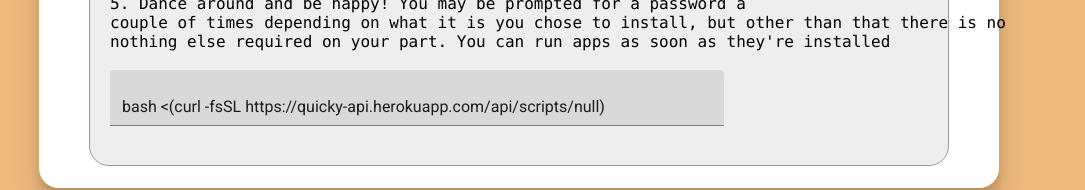
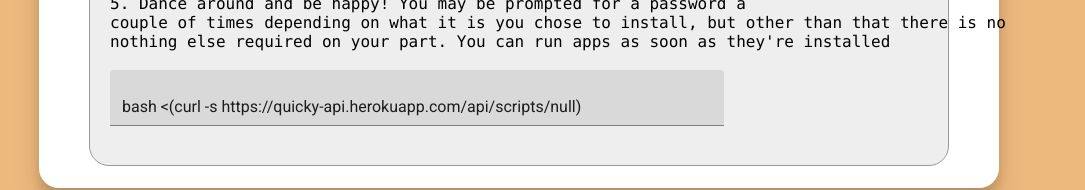
Before and after one commit to quicky-dev/web, a React (Create React App) app: page /setup in a window 1280 px wide. Shown: the part 512-702 px from the top of the page, without its empty margins (121-1206 px from the left). Built offline with nearby package versions, Linux system fonts and the light colour scheme.

Commit message:
[fix] fix script typo' '

```diff
--- a/package.json
+++ b/package.json
@@ -20,7 +20,7 @@
     "test": "react-scripts test",
     "eject": "react-scripts eject",
     "deploy": "now --team quicky-dev -n quicky-dev && now --team quicky-dev alias",
-    "stage": "now --team quicky-dev -n stage-quicky-dev && now --team quicky-dev alias stage-quicky-dev.now.sh",
+    "stage": "now --team quicky-dev -n stage-quicky-dev && now --team quicky-dev -n stage-quicky-dev alias stage-quicky-dev.now.sh",
     "now-build": "react-scripts build"
   },
   "eslintConfig": {
--- a/src/download/Download.js
+++ b/src/download/Download.js
@@ -41,7 +41,7 @@ function Download(props) {
                     <br />couple of times depending on what it is you chose to install, but other than that there is no
                     <br />nothing else required on your part. You can run apps as soon as they're installed
                     <br /><br />
-                    <FilledInput underline style={{ width: '75%' }} value={`bash <(curl -fsSL https://quicky-api.herokuapp.com/api/scripts/${sessionStorage.getItem('filePath')})`} />
+                    <FilledInput underline style={{ width: '75%' }} value={`bash <(curl -s https://quicky-api.herokuapp.com/api/scripts/${sessionStorage.getItem('filePath')})`} />
                     <br /><br />
                 </code>
             </pre>
```
